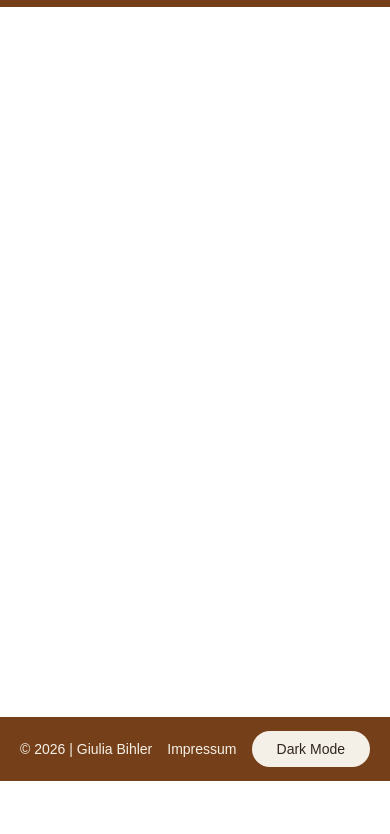
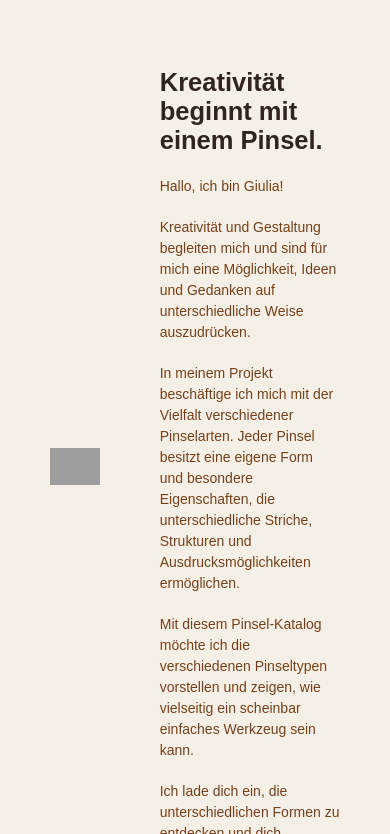
Before and after one commit to BihlerGiulia/IM_Pinsel, a plain HTML site: page aboutme.html in a window 390 px wide. Shown: the part 63-897 px from the top of the page. Before the commit the page ends 844 px from the top, so only its background shows below. Drawn offline with Linux system fonts and the light colour scheme; grey boxes are pictures that could not be loaded.

Commit message:
Home mobile und about me desktop

```diff
--- a/aboutme.html
+++ b/aboutme.html
@@ -6,6 +6,7 @@
     <title>Pinsel – Giulia Bihler</title>
     <link rel="stylesheet" href="css/style.css">
 </head>
+
 <body>
 
 <header class="header">
@@ -20,13 +21,32 @@
 
 </header>
 
-<main>
+<main class="about-main">
+
+    <section class="about">
+
+        <div class="about-image">
+            <img src="img/portrait.png" alt="Portrait von Giulia">
+        </div>
+
+        <div class="about-text-titel">
+            <h1>Kreativität beginnt mit einem Pinsel.</h1>
+
+        <div class="about-text">
+            <p>Hallo, ich bin Giulia!</p>
+            <p>Kreativität und Gestaltung begleiten mich und sind für mich eine Möglichkeit, Ideen und Gedanken auf unterschiedliche Weise auszudrücken.</p>
+                <p>In meinem Projekt beschäftige ich mich mit der Vielfalt verschiedener Pinselarten. Jeder Pinsel besitzt eine eigene Form und besondere Eigenschaften, die unterschiedliche Striche, Strukturen und Ausdrucksmöglichkeiten ermöglichen.</p>
+                <p>Mit diesem Pinsel-Katalog möchte ich die verschiedenen Pinseltypen vorstellen und zeigen, wie vielseitig ein scheinbar einfaches Werkzeug sein kann.</p>
+                <p>Ich lade dich ein, die unterschiedlichen Formen zu entdecken und dich inspirieren zu lassen.</p>
+        </div>
+        </div>
+
+
+    </section>
 
 </main>
 
-<footer>
-
-    <footer class="footer">
+<footer class="footer">
 
         <p>© 2026 | Giulia Bihler</p>
 
--- a/css/style.css
+++ b/css/style.css
@@ -14,6 +14,12 @@ body {
     display: flex;
     flex-direction: column;
     font-family: sans-serif;
+    background-color: #F5F0E7;
+
+}
+
+main {
+    flex: 1;
 }
 
 .header {
@@ -77,9 +83,6 @@ body {
     cursor: pointer;
 }
 
-main {
-    flex: 1;
-}
 
 .hero {
     background-color: #F5F0E7;
@@ -131,6 +134,7 @@ main {
 
 .produkt-karte h3 {
     color: #30241F;
+
 }
 
 .produkt-karte p {
@@ -150,12 +154,12 @@ main {
 
         flex-direction: column;
         gap: 20px;
-        padding: 20px;
+        padding: 30px;
     }
 
     .header {
         padding: 0 15px;
-        min-height: 70px;
+        min-height: 60px;
     }
 
     .logo {
@@ -167,9 +171,8 @@ main {
         margin-left: 10px;
     }
 
-
     .hero {
-        padding: 30px 20px;
+        padding: 10px 20px;
     }
 
     .hero-title {
@@ -185,4 +188,78 @@ main {
         font-size: var(--font-h6);
     }
 
+    .produkt-karte img {
+        width: 100%;
+        height: 160px;
+        object-fit: contain;
+    }
+
+    .produkt-karte p {
+        color: #754019;
+        font-size: var(--font-h5);
+    }
+
+    .produkt-karte h3 {
+        color: #30241F;
+        font-size: var(--font-h4);
+    }
+
+    .footer {
+        display: flex;
+        flex-direction: row;
+        justify-content: space-between;
+        align-items: center;
+        gap: 10px;
+        padding: 10px 15px;
+    }
+
+    .mode-button {
+        padding: 9px 13px;
+        font-size: var(--font-h5);
+    }
+
 }
+
+
+
+
+
+
+.about-main {
+    <main class="about-main">
+    flex: 1;
+}
+
+.about {
+    display: flex;
+    align-items: center;
+    gap: 60px;
+    padding: 50px;
+    background-color: #F5F0E7;
+}
+
+about-image {
+    flex: 1;
+}
+
+.about-image img {
+    width: 100%;
+    height: auto;
+    display: block;
+}
+
+.about-text-titel {
+    color: #30241F;
+    font-size: var(--font-h4);
+}
+
+.about-text {
+    color: #754019;
+    font-size: var(--font-h5);
+    flex: 1;
+}
+
+.about-text p {
+    margin-bottom: 20px;
+    line-height: 1.5;
+}
```
Also changed, not shown: impressum.html (+7 -1 lines).
